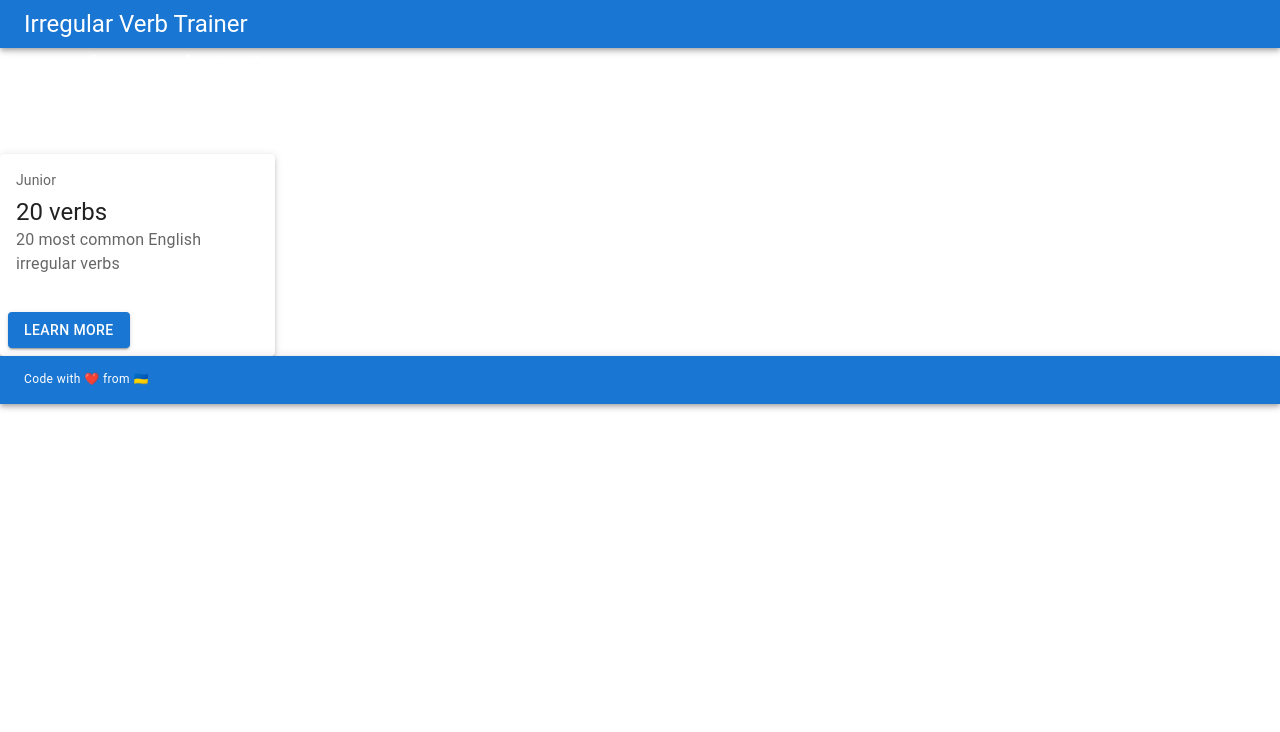
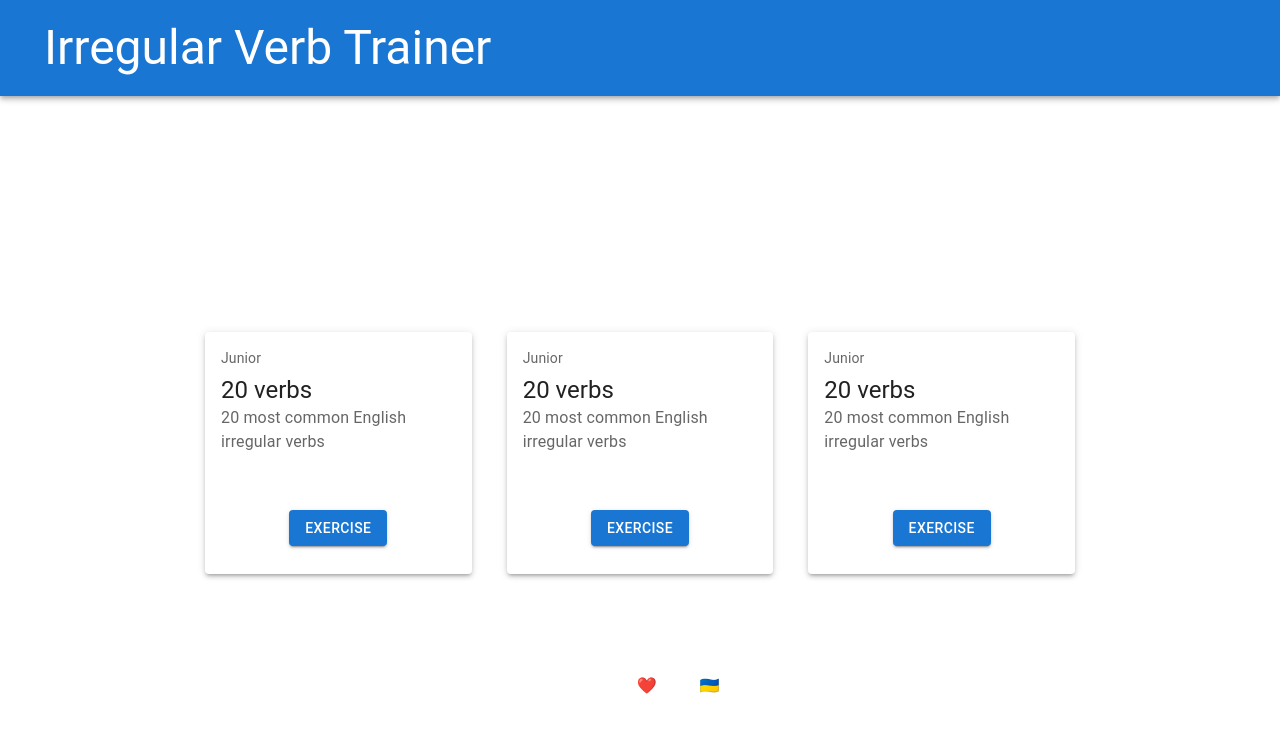
Before and after one commit to Olenka-Yurchuk/irregular-verbs, a Next.js app: page / in a window 1280 px wide. Shown: the top 732 px of the page. Built offline with nearby package versions, Linux system fonts and the light colour scheme.

Commit message:
chore: corrected basic layout

```diff
--- a/components/TestCard.tsx
+++ b/components/TestCard.tsx
@@ -3,26 +3,32 @@ import CardActions from "@mui/material/CardActions";
 import CardContent from "@mui/material/CardContent";
 import Button from "@mui/material/Button";
 import Typography from "@mui/material/Typography";
-import { Card, Paper } from "@mui/material";
+import { Card, Grid, Paper } from "@mui/material";
 
 const TestCard = () => {
   return (
-    <Card elevation={3} sx={{ width: 275 }}>
+    <Card elevation={3}>
       <CardContent>
-        <Paper elevation={0}>
+        <Grid>
           <Typography sx={{ fontSize: 14 }} color="text.secondary" gutterBottom>
             Junior
           </Typography>
-        </Paper>
+        </Grid>
+        <Grid>
           <Typography variant="h5" component="div">
             20 verbs
           </Typography>
+        </Grid>
+        <Grid>
           <Typography sx={{ mb: 1.5 }} color="text.secondary">
             20 most common English irregular verbs
           </Typography>
+        </Grid>
       </CardContent>
       <CardActions>
-        <Button variant="contained">Learn More</Button>
+        <Grid container justifyContent="center" padding="20px">
+          <Button variant="contained">Exercise</Button>
+        </Grid>
       </CardActions>
     </Card>
   );
--- a/pages/_app.tsx
+++ b/pages/_app.tsx
@@ -5,6 +5,7 @@ import AppBar from "@mui/material/AppBar";
 import Box from "@mui/material/Box";
 import Toolbar from "@mui/material/Toolbar";
 import Typography from "@mui/material/Typography";
+import { Grid } from "@mui/material";
 
 function MyApp({ Component, pageProps }: AppProps) {
   return (
@@ -13,7 +14,12 @@ function MyApp({ Component, pageProps }: AppProps) {
         <Box sx={{ flexGrow: 1 }}>
           <AppBar position="static">
             <Toolbar variant="dense">
-              <Typography variant="h5" color="inherit" component="div">
+              <Typography
+                margin="20px"
+                variant="h3"
+                color="inherit"
+                component="div"
+              >
                 Irregular Verb Trainer
               </Typography>
             </Toolbar>
@@ -24,16 +30,11 @@ function MyApp({ Component, pageProps }: AppProps) {
         <Component {...pageProps} />
       </main>
       <footer>
-        {" "}
-        <Box sx={{ flexGrow: 1 }}>
-          <AppBar position="static">
-            <Toolbar variant="dense">
-              <Typography variant="caption" color="inherit" component="div">
-                Code with ❤️ from 🇺🇦
-              </Typography>
-            </Toolbar>
-          </AppBar>
-        </Box>
+        <Grid container justifyContent="center" marginTop="100px">
+          <Typography color="inherit" sx={{ fontSize: 16 }} component="div">
+            Code with ❤️ from 🇺🇦
+          </Typography>
+        </Grid>
       </footer>
     </>
   );
--- a/pages/index.tsx
+++ b/pages/index.tsx
@@ -1,18 +1,34 @@
-import { Typography } from "@mui/material";
+import { Grid, Typography } from "@mui/material";
 import type { NextPage } from "next";
 import TestCard from "../components/TestCard";
 
 const Home: NextPage = () => {
   return (
-    <div>
+    <Grid>
+      <Grid marginLeft="50px" marginTop="50px">
+        {" "}
         <Typography variant="h4">Irregular verb trainer</Typography>
+      </Grid>
+      <Grid marginLeft="50px" marginTop="35px">
         <Typography variant="h5">
           Learn and exercise the most common English irregular verbs! You don't
-        need to register or fill out any forms, just click on the "exercise"
+          need to register or fill out any forms, just click on the Exercise
           button below and start making progress!
         </Typography>
+      </Grid>
+
+      <Grid container columnGap="35px" justifyContent="center" marginTop="45px">
+        <Grid xs={2.5}>
           <TestCard />
-    </div>
+        </Grid>
+        <Grid xs={2.5}>
+          <TestCard />
+        </Grid>
+        <Grid xs={2.5}>
+          <TestCard />
+        </Grid>
+      </Grid>
+    </Grid>
   );
 };
 
```
Lines whose indentation alone changed are shown as unchanged.
